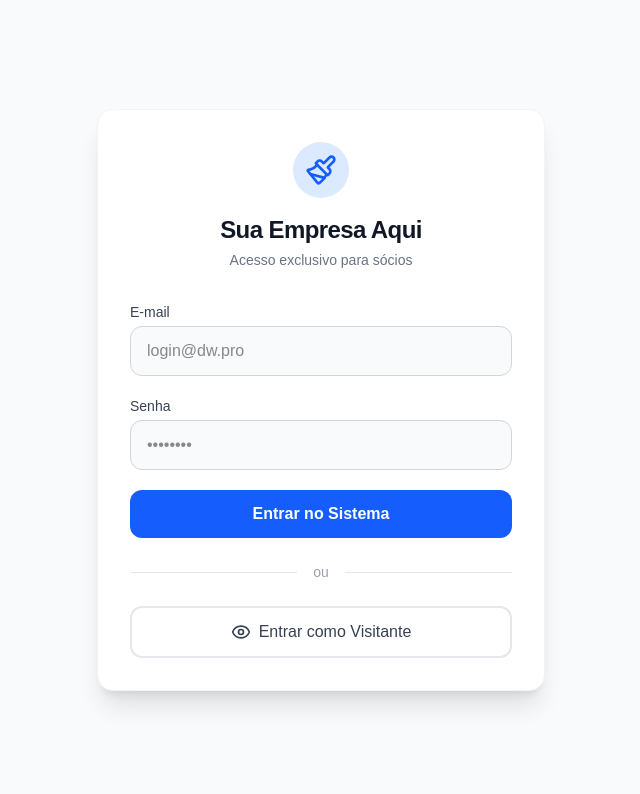
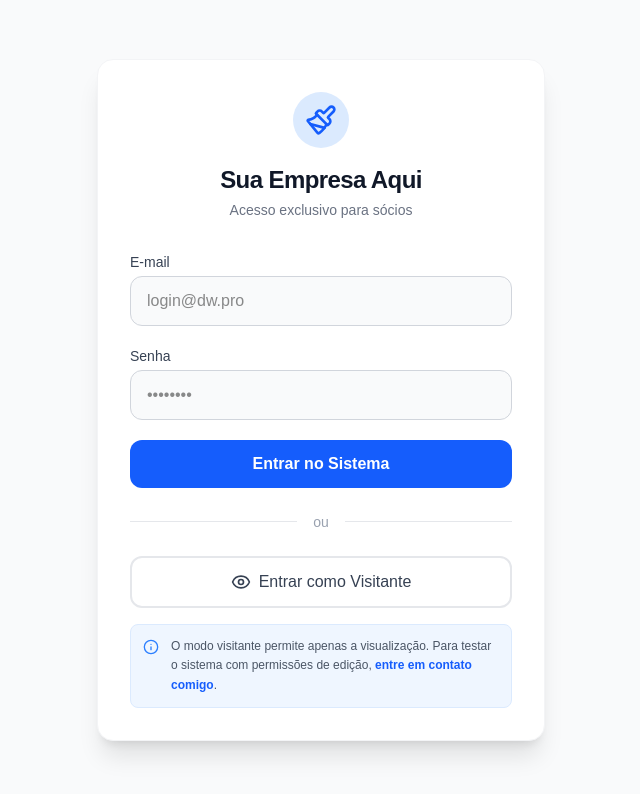
Before and after one commit to diweiskt/Projeto-Painel-Financeiro, a Next.js app: page /login in a window 1280 px wide. Shown: the top 794 px of the page, without its empty margins (319-959 px from the left). Built offline with nearby package versions, Linux system fonts and the light colour scheme; no server answers.

Commit message:
Info na tela de login

```diff
--- a/app/login/page.tsx
+++ b/app/login/page.tsx
@@ -2,7 +2,7 @@
 import React, { useState } from 'react';
 import { supabase } from '../../lib/supabase'; // Voltando duas pastas para achar a lib
 import { useRouter } from 'next/navigation';
-import { Paintbrush, Eye } from 'lucide-react'; // Adicionado ícone Eye para o visitante
+import { Paintbrush, Eye, Info } from 'lucide-react'; // Adicionado ícone Info para o aviso
 
 export default function Login() {
   const [email, setEmail] = useState('');
@@ -132,6 +132,22 @@ export default function Login() {
           {visitorLoading ? 'Acessando...' : 'Entrar como Visitante'}
         </button>
 
+        {/* Caixa de Informação do Visitante */}
+        <div className="mt-4 flex items-start gap-3 p-3 bg-blue-50 dark:bg-blue-900/20 border border-blue-100 dark:border-blue-800/30 rounded-lg">
+          <Info className="text-blue-500 dark:text-blue-400 flex-shrink-0 mt-0.5" size={16} />
+          <p className="text-xs text-gray-600 dark:text-gray-300 leading-relaxed">
+            O modo visitante permite apenas a visualização. Para testar o sistema com permissões de edição,{' '}
+            <a
+              href="mailto:oi@diwei.pro"
+              className="text-blue-600 dark:text-blue-400 font-semibold hover:underline"
+              target="_blank"
+              rel="noopener noreferrer"
+            >
+              entre em contato comigo
+            </a>.
+          </p>
+        </div>
+
       </div>
     </div>
   );
```
